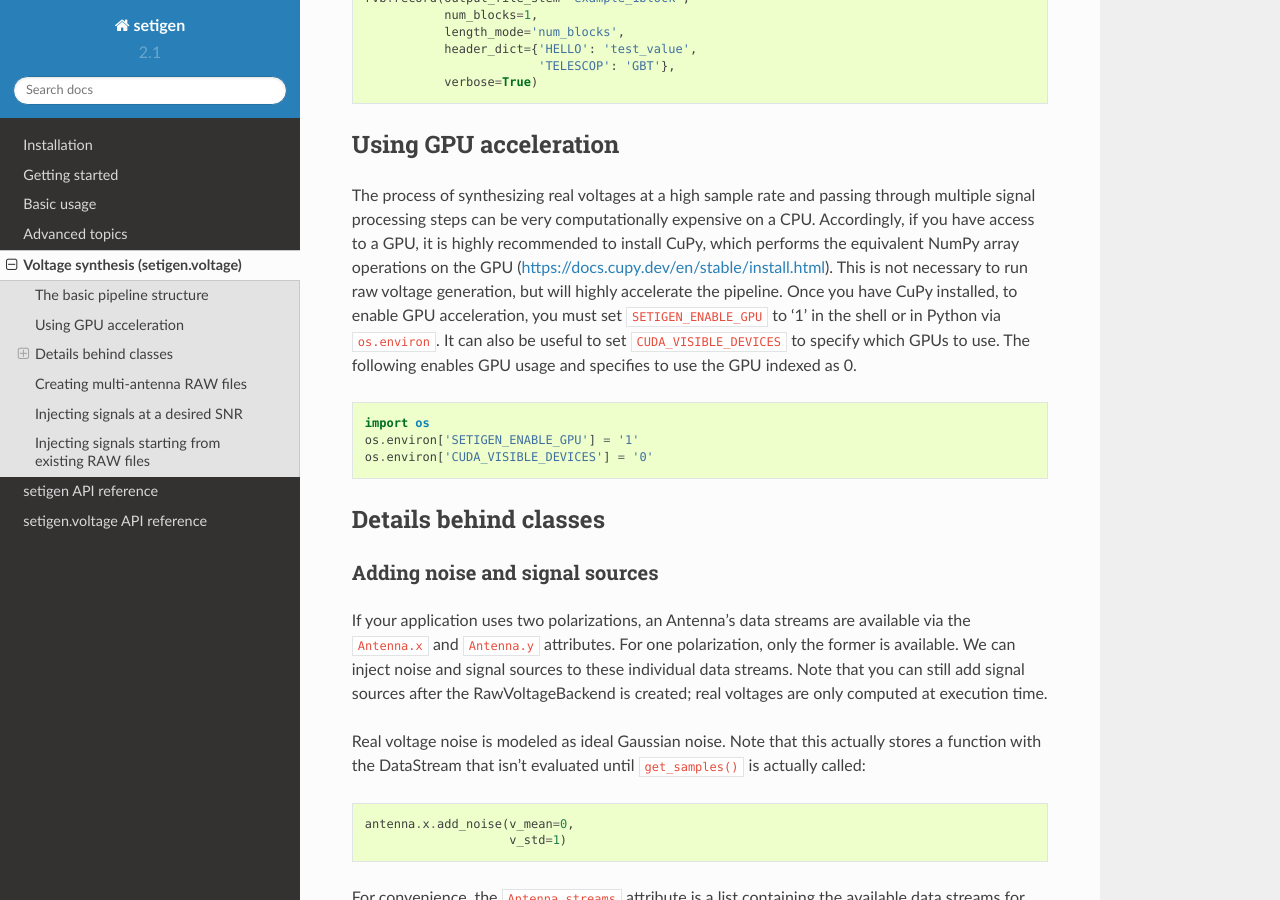
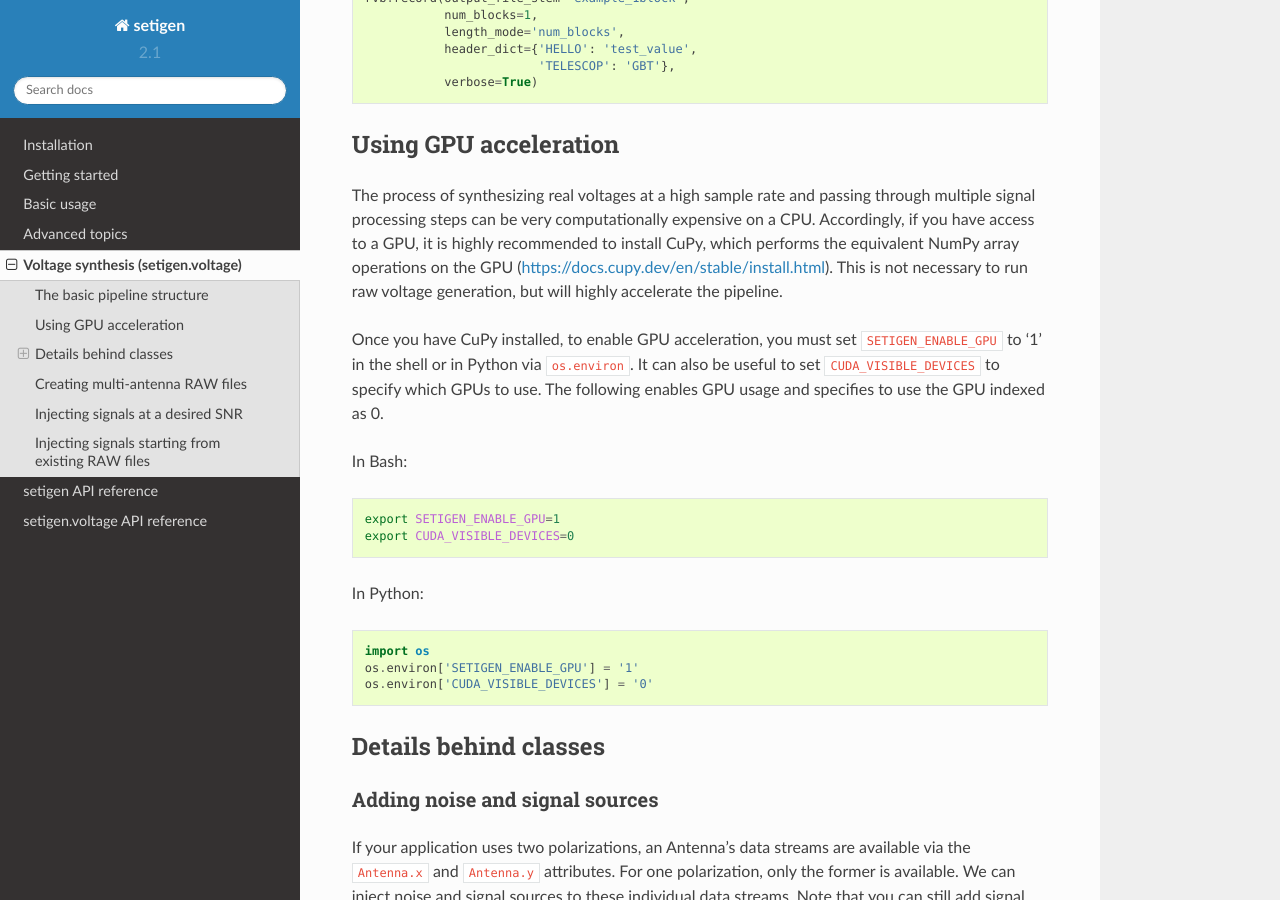
Before and after one commit to bbrzycki/setigen, a Sphinx documentation site: the page built from docs/source/voltages.rst, in a window 1280 px wide and 900 px high, scrolled down 1645 px. Built offline with Sphinx 7.4.7 and the Read the Docs theme 2.0.0, drawn with Linux system fonts in a browser that asks for light colours.

Commit message:
Offer bash code for GPU voltage acc

```diff
--- a/docs/source/install.rst
+++ b/docs/source/install.rst
@@ -11,7 +11,7 @@
 Installation
 ============
 
-You can use `pip` to install the package automatically:
+You can use :code:`pip` to install the package automatically:
 
 .. code-block:: bash
 
--- a/docs/source/voltages.rst
+++ b/docs/source/voltages.rst
@@ -69,7 +69,18 @@ A minimal working example of the pipeline is as follows:
 Using GPU acceleration
 ----------------------
 
-The process of synthesizing real voltages at a high sample rate and passing through multiple signal processing steps can be very computationally expensive on a CPU. Accordingly, if you have access to a GPU, it is highly recommended to install CuPy, which performs the equivalent NumPy array operations on the GPU (https://docs.cupy.dev/en/stable/install.html). This is not necessary to run raw voltage generation, but will highly accelerate the pipeline. Once you have CuPy installed, to enable GPU acceleration, you must set :code:`SETIGEN_ENABLE_GPU` to '1' in the shell or in Python via :code:`os.environ`. It can also be useful to set :code:`CUDA_VISIBLE_DEVICES` to specify which GPUs to use. The following enables GPU usage and specifies to use the GPU indexed as 0.
+The process of synthesizing real voltages at a high sample rate and passing through multiple signal processing steps can be very computationally expensive on a CPU. Accordingly, if you have access to a GPU, it is highly recommended to install CuPy, which performs the equivalent NumPy array operations on the GPU (https://docs.cupy.dev/en/stable/install.html). This is not necessary to run raw voltage generation, but will highly accelerate the pipeline.
+
+Once you have CuPy installed, to enable GPU acceleration, you must set :code:`SETIGEN_ENABLE_GPU` to '1' in the shell or in Python via :code:`os.environ`. It can also be useful to set :code:`CUDA_VISIBLE_DEVICES` to specify which GPUs to use. The following enables GPU usage and specifies to use the GPU indexed as 0.
+
+In Bash:
+
+.. code-block:: bash
+
+    export SETIGEN_ENABLE_GPU=1
+    export CUDA_VISIBLE_DEVICES=0
+
+In Python:
 
 .. code-block:: python
 
```
